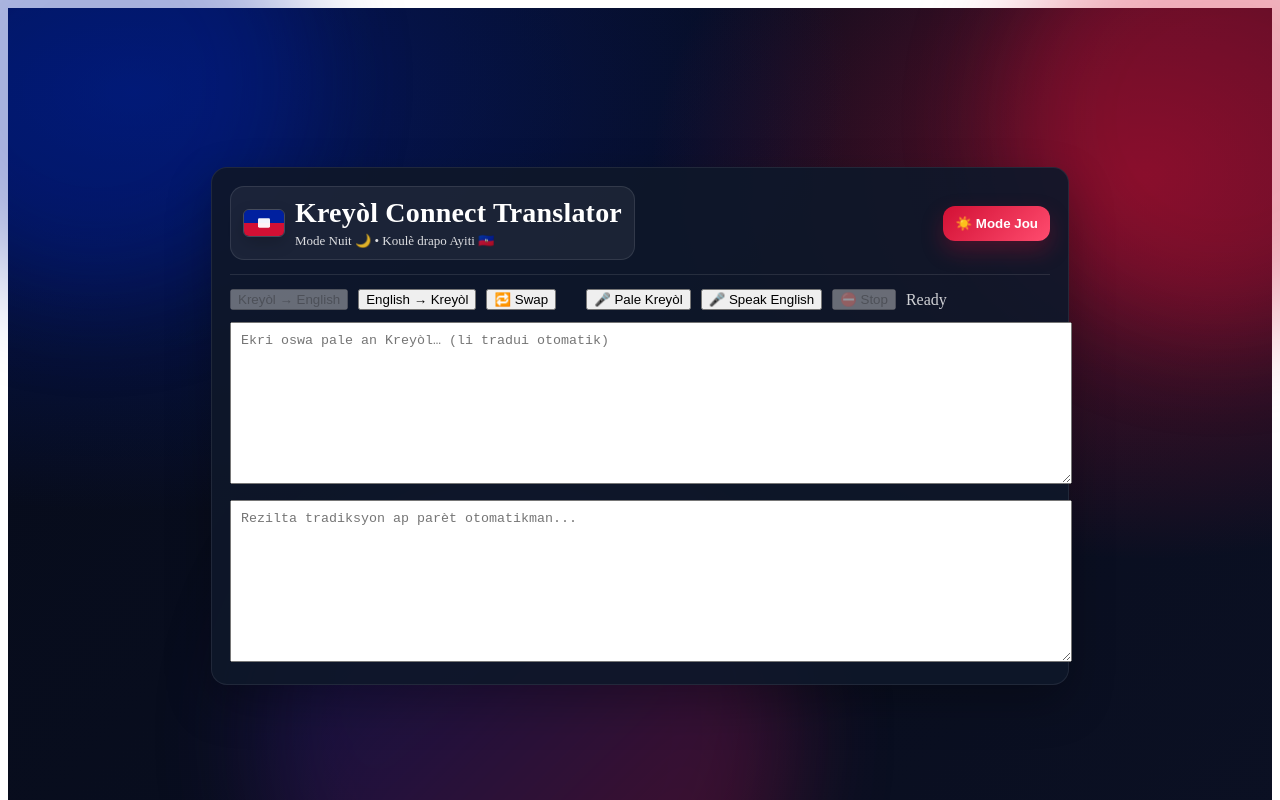
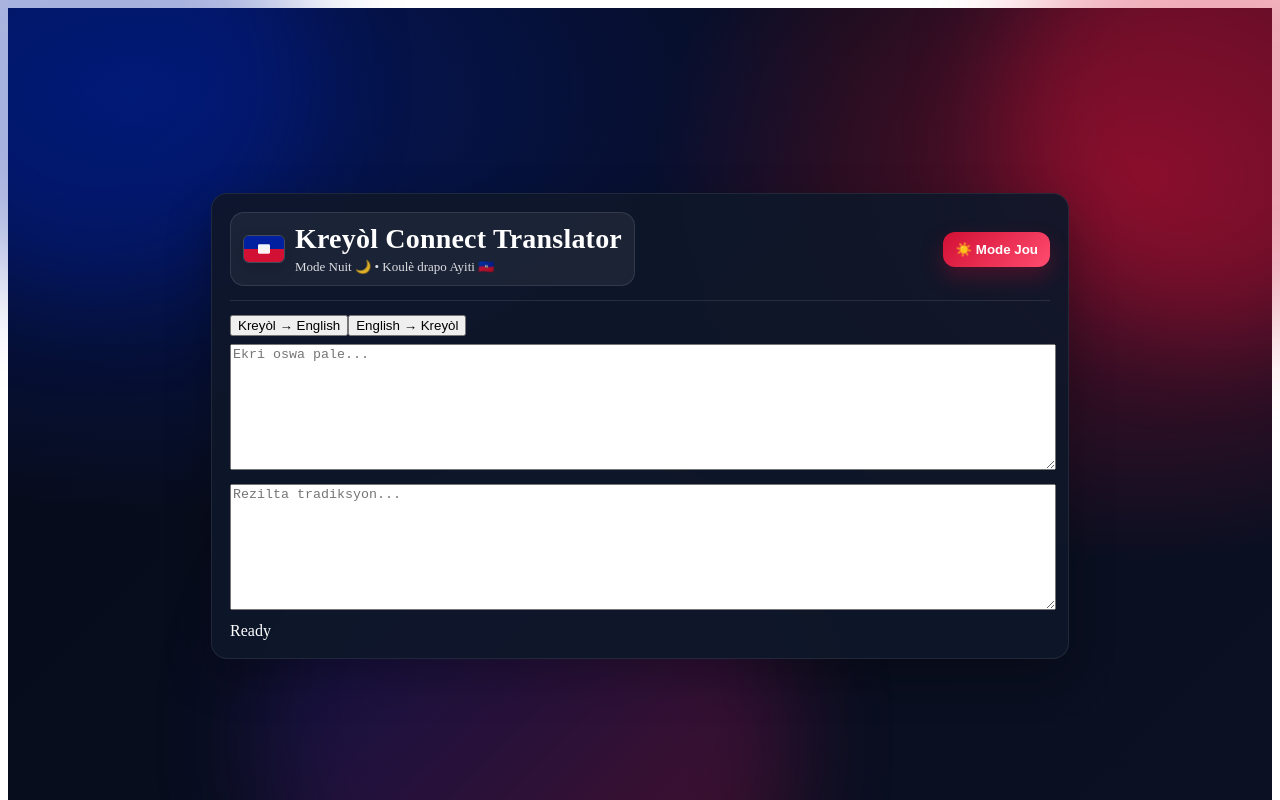
Before and after one commit to richardsonjoseph504-ctrl/kreyol-connect-translator, a React (Vite) app: page / in a window 1280 px wide. Shown: the top 800 px of the page. Built offline with nearby package versions, Linux system fonts and the light colour scheme.

Commit message:
Update Translator.tsx

```diff
--- a/components/Translator.tsx
+++ b/components/Translator.tsx
@@ -1,170 +1,57 @@
-import React, { useEffect, useRef, useState } from "react";
-
-type Direction = "ht-en" | "en-ht";
+import { useEffect, useState } from "react";
 
 export default function Translator() {
-  const [direction, setDirection] = useState<Direction>("ht-en");
   const [input, setInput] = useState("");
   const [output, setOutput] = useState("");
-  const [loading, setLoading] = useState(false);
-  const [listening, setListening] = useState(false);
-  const [error, setError] = useState("");
+  const [direction, setDirection] = useState<"ht-en" | "en-ht">("ht-en");
+  const [status, setStatus] = useState("Ready");
 
-  const recognitionRef = useRef<any>(null);
-  const debounceRef = useRef<number | null>(null);
-
-  // ---------- Auto translate (debounced) ----------
+  // 🔁 AUTO TRANSLATE lè w ap ekri
   useEffect(() => {
-    if (debounceRef.current) window.clearTimeout(debounceRef.current);
-
-    const text = input.trim();
-    if (!text) {
+    if (!input.trim()) {
       setOutput("");
-      setError("");
       return;
     }
 
-    debounceRef.current = window.setTimeout(async () => {
-      setLoading(true);
-      setError("");
-
-      try {
+    const t = setTimeout(async () => {
+      setStatus("Translating...");
       const res = await fetch("/api/translate", {
         method: "POST",
         headers: { "Content-Type": "application/json" },
-          body: JSON.stringify({
-            text,
-            direction,
-            mode: "correct_and_translate",
-          }),
+        body: JSON.stringify({ text: input, direction }),
       });
+      const data = await res.json();
+      setOutput(data.translated || "");
+      setStatus("Ready");
+    }, 600); // debounce
 
-        const data = await res.json();
-
-        if (!res.ok) {
-          setError(data?.error || "API error");
-          setOutput("");
-        } else {
-          setOutput(data?.translated || "");
-          setError("");
-        }
-      } catch {
-        setError("Pa ka konekte ak API /api/translate");
-        setOutput("");
-      } finally {
-        setLoading(false);
-      }
-    }, 700);
-
-    return () => {
-      if (debounceRef.current) window.clearTimeout(debounceRef.current);
-    };
+    return () => clearTimeout(t);
   }, [input, direction]);
 
-  // ---------- Speech recognition setup ----------
-  useEffect(() => {
-    const SR =
-      (window as any).SpeechRecognition ||
-      (window as any).webkitSpeechRecognition;
-
-    if (!SR) return;
-
-    const rec = new SR();
-    rec.interimResults = false;
-    rec.continuous = false;
-
-    rec.onresult = (e: any) => {
-      const spoken = e?.results?.[0]?.[0]?.transcript ?? "";
-      if (spoken.trim()) setInput(spoken.trim());
-    };
-
-    rec.onerror = () => setListening(false);
-    rec.onend = () => setListening(false);
-
-    recognitionRef.current = rec;
-  }, []);
-
-  const startListening = (lang: "ht" | "en") => {
-    const rec = recognitionRef.current;
-    if (!rec) {
-      alert("Navigatè sa pa sipòte speech recognition.");
-      return;
-    }
-
-    // 🔑 Kreyòl mic workaround: use fr-CA
-    rec.lang = lang === "ht" ? "fr-CA" : "en-US";
-
-    try {
-      setListening(true);
-      rec.start();
-    } catch {}
-  };
-
-  const stopListening = () => {
-    try {
-      recognitionRef.current?.stop();
-    } catch {}
-    setListening(false);
-  };
-
-  const swap = () => {
-    setDirection((d) => (d === "ht-en" ? "en-ht" : "ht-en"));
-    setInput("");
-    setOutput("");
-    setError("");
-    stopListening();
-  };
-
   return (
-    <div style={{ maxWidth: 900 }}>
-      <div style={{ display: "flex", gap: 10, flexWrap: "wrap", alignItems: "center" }}>
-        <button onClick={() => setDirection("ht-en")} disabled={direction === "ht-en"}>
-          Kreyòl → English
-        </button>
-        <button onClick={() => setDirection("en-ht")} disabled={direction === "en-ht"}>
-          English → Kreyòl
-        </button>
-        <button onClick={swap}>🔁 Swap</button>
-
-        <div style={{ width: 10 }} />
-
-        <button onClick={() => startListening("ht")} disabled={listening}>
-          🎤 Pale Kreyòl
-        </button>
-        <button onClick={() => startListening("en")} disabled={listening}>
-          🎤 Speak English
-        </button>
-        <button onClick={stopListening} disabled={!listening}>
-          ⛔ Stop
-        </button>
-
-        <span style={{ opacity: 0.8 }}>
-          {loading ? "Tradui..." : listening ? "Listening..." : "Ready"}
-        </span>
+    <div>
+      <div style={{ marginBottom: 8 }}>
+        <button onClick={() => setDirection("ht-en")}>Kreyòl → English</button>
+        <button onClick={() => setDirection("en-ht")}>English → Kreyòl</button>
       </div>
 
-      <div style={{ marginTop: 12 }}>
       <textarea
+        placeholder="Ekri oswa pale..."
         value={input}
         onChange={(e) => setInput(e.target.value)}
-          placeholder={
-            direction === "ht-en"
-              ? "Ekri oswa pale an Kreyòl… (li tradui otomatik)"
-              : "Type or speak in English… (auto translate)"
-          }
-          style={{ width: "100%", height: 140, padding: 10 }}
+        style={{ width: "100%", height: 120 }}
       />
-      </div>
 
-      <div style={{ marginTop: 12 }}>
       <textarea
+        placeholder="Rezilta tradiksyon..."
         value={output}
         readOnly
-          placeholder="Rezilta tradiksyon ap parèt otomatikman..."
-          style={{ width: "100%", height: 140, padding: 10 }}
+        style={{ width: "100%", height: 120, marginTop: 10 }}
       />
-        {error ? <div style={{ color: "crimson", marginTop: 6 }}>{error}</div> : null}
-      </div>
+
+      <div style={{ marginTop: 8 }}>{status}</div>
+
+      {/* 🎤 Ou ka konekte bouton SpeechRecognition ou deja genyen yo isit */}
     </div>
   );
 }
```
Lines whose indentation alone changed are shown as unchanged.
